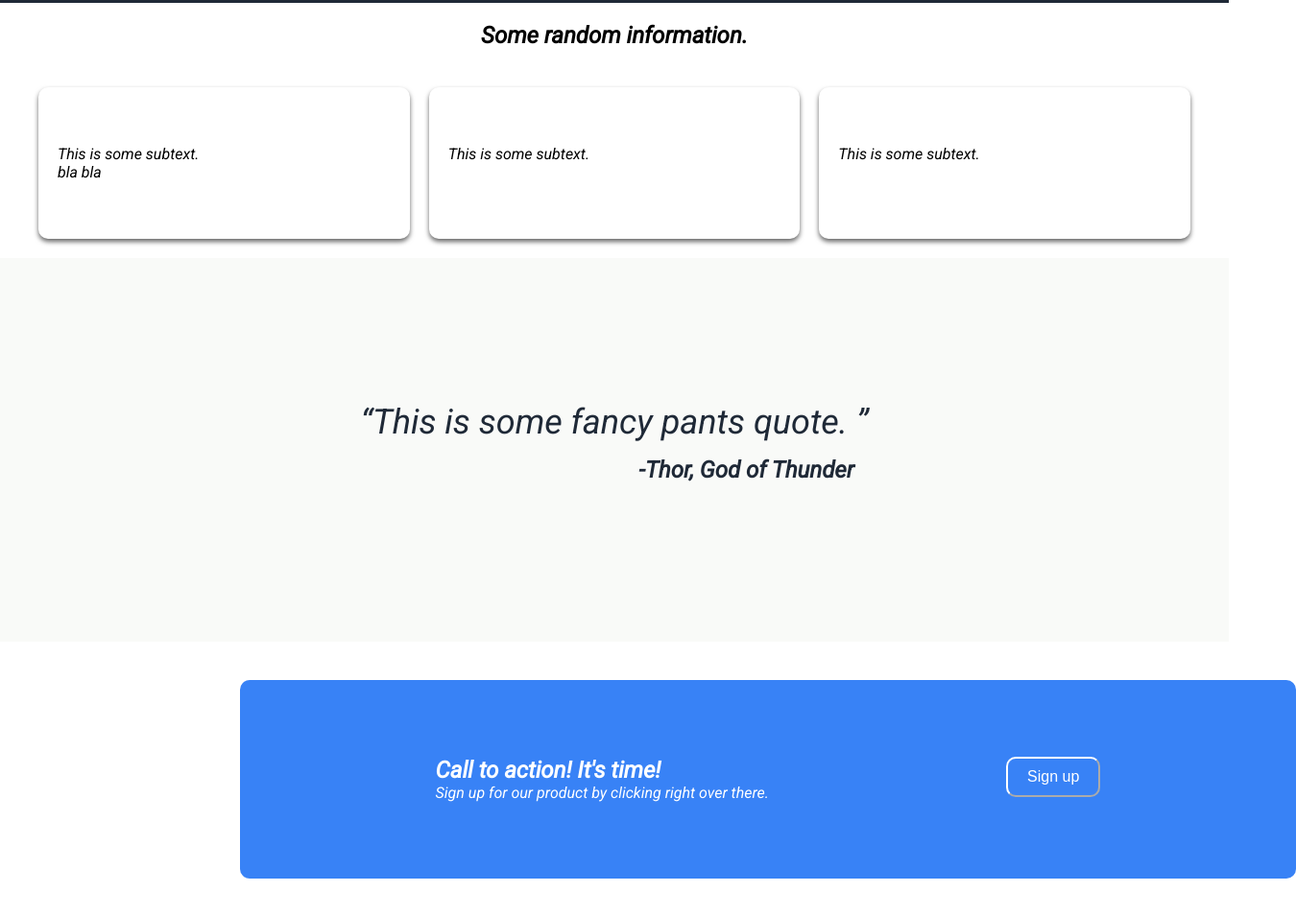
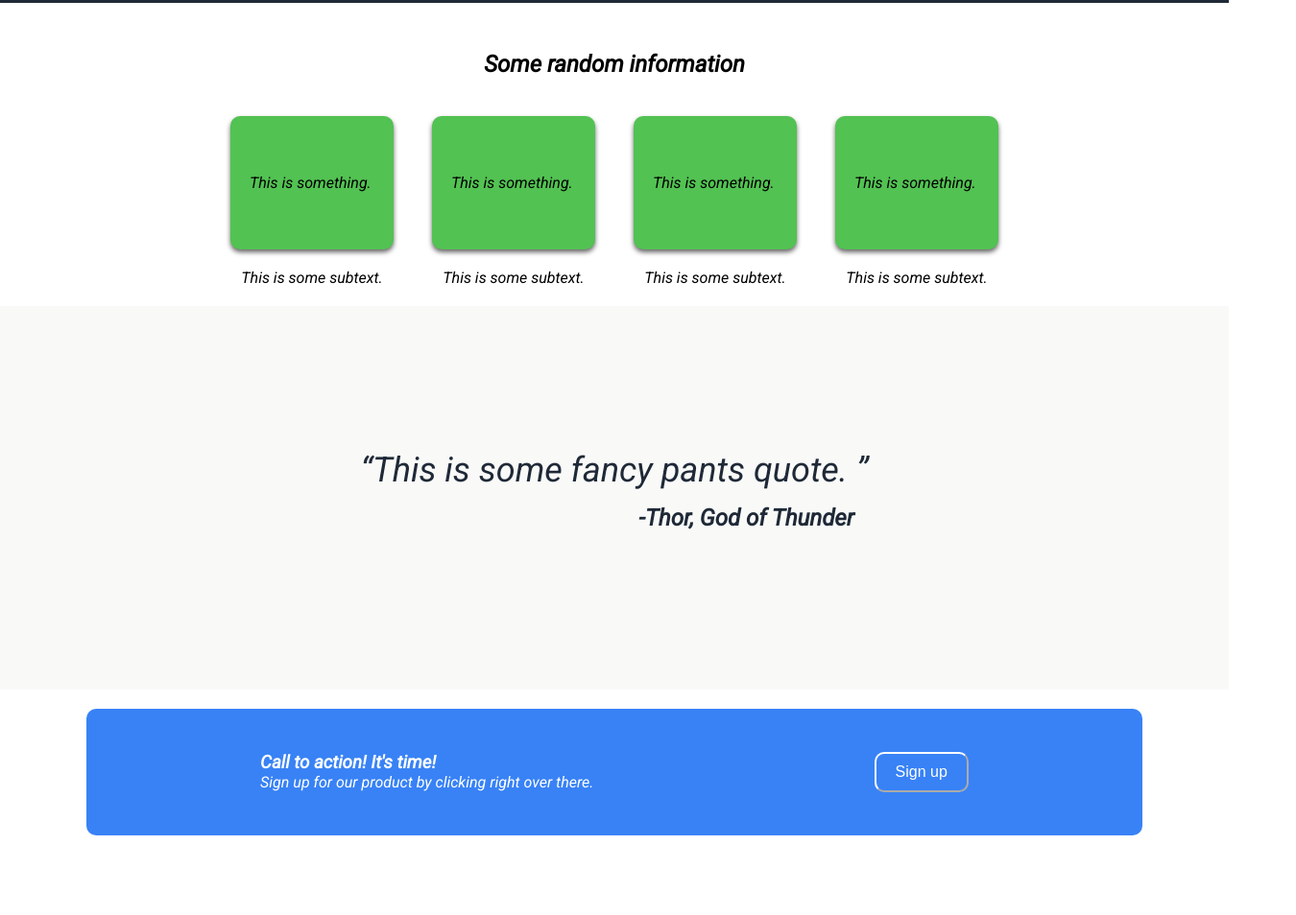
Before and after one commit to Mattsreynolds/Landing-Page, a plain HTML site: page index.html in a window 1280 px wide. Shown: the part 512-1466 px from the top of the page at 96% size, 1350 px wide, since content can reach past the window. After the commit the page ends 1403 px from the top, so only its background shows below. Drawn offline with Linux system fonts and the light colour scheme.

Commit message:
Finish css styling

```diff
--- a/index.html
+++ b/index.html
@@ -14,7 +14,7 @@
 <body>
     <nav class="navbar">
         <div class="container">
-            <div class="logo">Landing Page</div>
+            <div class="logo">-=Landing Page=-</div>
             <ul class="nav">
                 <li>
                     <a href="#">Home</a>
@@ -43,21 +43,36 @@
     </header>
 
     <section class="boxes">
-        <h2>Some random information.</h2>
+        <h2>Some random information</h2>
             <div class="container">
                 <div class="box">
-                    <div class="text">This is some subtext.</div>
-                    <div>bla bla</div>
+                    <div class="text">This is something.</div>
                 </div>
-
                 <div class="box">
-                    <div class="text">This is some subtext.</div>
+                    <div class="text">This is something.</div>
                 </div>
-
                 <div class="box">
-                    <div class="text">This is some subtext.</div>
+                    <div class="text">This is something.</div>
+                </div>
+                <div class="box">
+                    <div class="text">This is something.</div>
                 </div>
             </div>
+    <section class="subtext">
+        <div class="container">
+            <div class="sub">
+                <div class="text">This is some subtext.</div>
+            </div>
+            <div class="sub">
+                <div class="text">This is some subtext.</div>
+            </div>
+            <div class="sub">
+                <div class="text">This is some subtext.</div>
+            </div>
+            <div class="sub">
+                <div class="text">This is some subtext.</div>
+            </div>
+        </div>
     </section>
 
     <section class="quote">
@@ -73,7 +88,7 @@
     <footer class="footer">
         <div class="container">
              <ul>
-                <h2>Call to action! It's time!</h2>
+                <h3>Call to action! It's time!</h3>
                 <li>Sign up for our product by clicking
                     right over there.
                 </li>
--- a/style.css
+++ b/style.css
@@ -11,6 +11,7 @@ body {
 
 img {
     width: 500px;
+    border-radius: 10px;
 }
 
 ul {
@@ -41,7 +42,7 @@ ul {
 }
 
 .navbar a:hover {
-    color: deeppink;
+    color: #3882f6;
 }
 
 .navbar .container {
@@ -82,20 +83,35 @@ ul {
     display: flex;
     justify-content: center;
     align-items: center;
+    min-width: 1100px;
+    margin-top: 30px;
 }
 
 .boxes .container {
     display: flex;
-    justify-content: space-between;
+    justify-content:center;
     padding: 20;
+    gap: 20px;
+
 }
 
 .boxes .box {
-    flex: 1;
     border-radius: 10px;
     box-shadow: 0 3px 5px rgba(0, 0, 0, 0.6);
     margin: 20px 10px;
     padding: 60px 20px;
+    background-color: rgb(82, 194, 82);
+    width: 170px;
+}
+
+.subtext  .sub {
+    display: flex;
+    justify-content: center;
+    gap: 20px;
+    margin: 0px 10px 20px;
+    width: 170px;
+    padding: 0px;
+
 }
 
 .quote .container {
@@ -118,15 +134,21 @@ ul {
     font-style:normal;
 }
 
+.footer {
+    display: flex;
+    justify-content: center;
+    align-items: center;
+}
 
 .footer .container {
     display: flex;
     background-color: #3882f6;
     border-radius: 10px;
-    padding: 80px;
+    padding: 45px;
     color: white;
     justify-content: space-around;
-    margin: 40px 250px;
+    margin: 20px;
+
 }
 
 .footer button {
```
Also changed, not shown: 1 other file.
